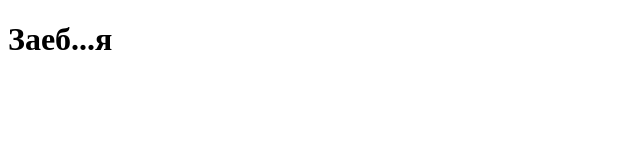
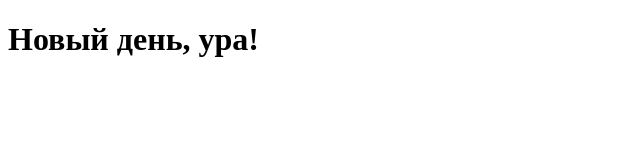
Before and after one commit to sibir9/dex-cex-arbitrage, a plain HTML site: page index.html in a window 1280 px wide. Shown: the whole page, without its empty margins (0-640 px from the left). Drawn offline with Linux system fonts and the light colour scheme.

Commit message:
Update index.html

```diff
--- a/index.html
+++ b/index.html
@@ -5,6 +5,6 @@
   <title>Hello World</title>
 </head>
 <body>
-  <h1>Заеб...я</h1>
+  <h1>Новый день, ура!</h1>
 </body>
 </html>
```
